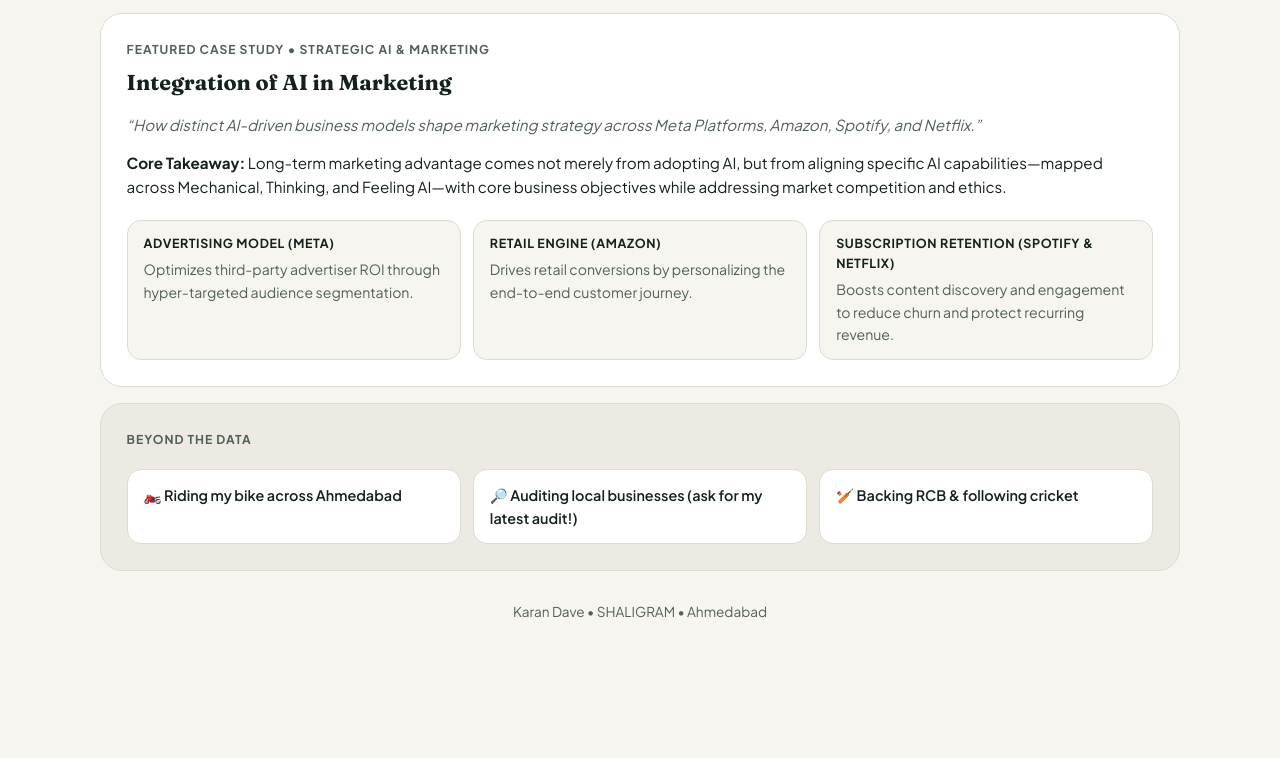
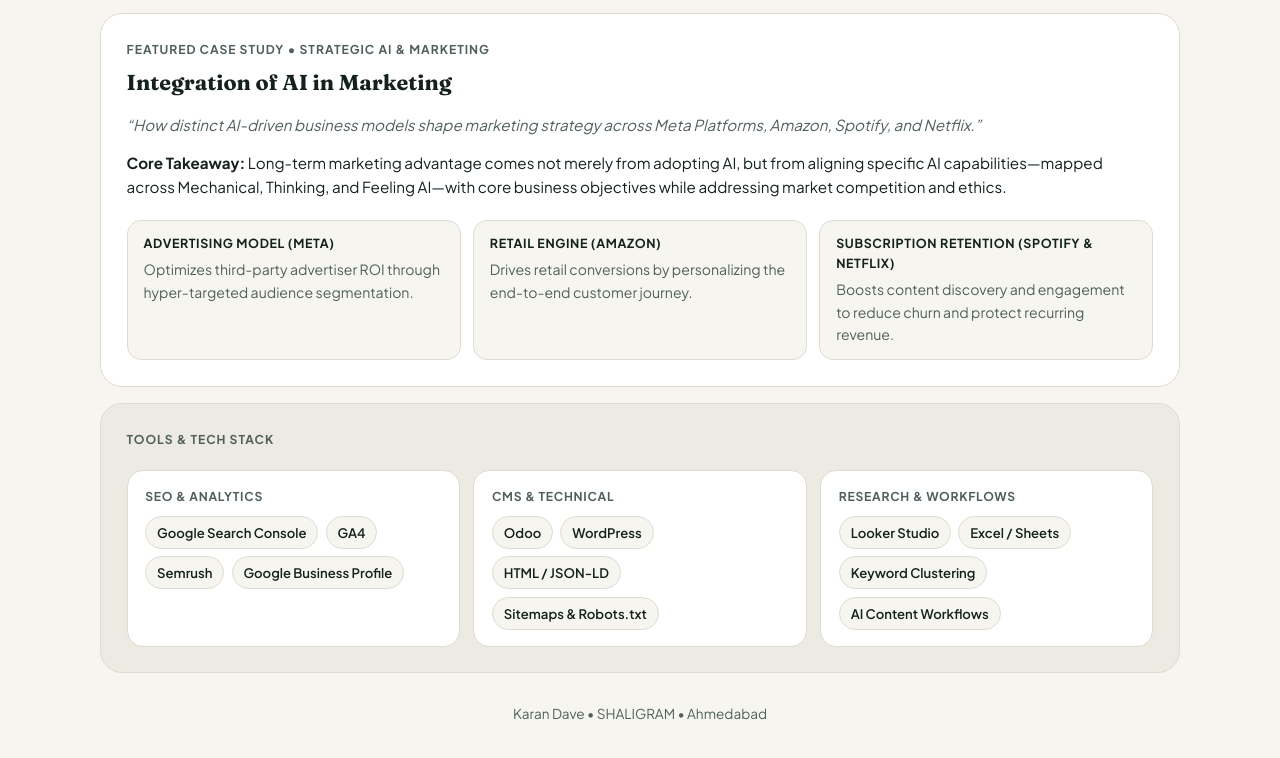
Before and after one commit to karandave-seo/karandave-seo.github.io, a plain HTML site: page index.html in a window 1280 px wide. Shown: the part 868-1626 px from the top of the page. Before the commit the page ends 1552 px from the top, so only its background shows below. Drawn offline with Linux system fonts and the light colour scheme.

Commit message:
Revise styles and add Tech Stack section in index.html
Updated styles for stack grid and stack group components. Added a new Tools & Tech Stack section with tool pills.

```diff
--- a/index.html
+++ b/index.html
@@ -336,20 +336,45 @@
       margin-bottom: 0.25rem;
     }
 
-    .off-grid {
+    /* Tools & Tech Stack Tile */
+    .stack-grid {
       display: grid;
       grid-template-columns: repeat(3, 1fr);
-      gap: 0.75rem;
-      margin-top: 0.6rem;
+      gap: 0.85rem;
+      margin-top: 0.65rem;
     }
 
-    .off-chip {
+    .stack-group {
       background: var(--tile);
       border: 1px solid var(--line);
-      border-radius: 14px;
-      padding: 0.85rem 1rem;
-      font-size: 0.9rem;
+      border-radius: 16px;
+      padding: 1rem 1.1rem;
+    }
+
+    .stack-group-title {
+      display: block;
+      font-size: 0.76rem;
+      text-transform: uppercase;
+      letter-spacing: 0.06em;
+      font-weight: 700;
+      color: var(--muted);
+      margin-bottom: 0.6rem;
+    }
+
+    .tool-pills {
+      display: flex;
+      flex-wrap: wrap;
+      gap: 0.45rem;
+    }
+
+    .tool-pill {
+      background: var(--paper);
+      border: 1px solid var(--line);
+      color: var(--ink);
+      font-size: 0.82rem;
       font-weight: 600;
+      padding: 0.32rem 0.68rem;
+      border-radius: 999px;
     }
 
     /* Footer */
@@ -374,7 +399,7 @@
 
     @media (max-width: 860px) {
       .span-8, .span-6, .span-4 { grid-column: span 12; }
-      .metrics-row, .case-points, .off-grid { grid-template-columns: 1fr; }
+      .metrics-row, .case-points, .stack-grid { grid-template-columns: 1fr; }
       .top-links a:not(.pill-cta) { display: none; }
     }
   </style>
@@ -386,7 +411,7 @@
       <nav class="top-links">
         <a href="#work">Work</a>
         <a href="#research">Case Study</a>
-        <a href="#offclock">Off the Clock</a>
+        <a href="#stack">Tech Stack</a>
         <a href="https://www.linkedin.com/in/karan-dave-984a883a8/" target="_blank" rel="noopener noreferrer" class="pill-cta">LinkedIn</a>
       </nav>
     </header>
@@ -500,13 +525,37 @@
         </div>
       </section>
 
-      <!-- Beyond the Data Tile -->
-      <section id="offclock" class="tile tile-soft span-12">
-        <span class="eyebrow">Beyond the Data</span>
-        <div class="off-grid">
-          <div class="off-chip">🏍️ Riding my bike across Ahmedabad</div>
-          <div class="off-chip">🔎 Auditing local businesses (ask for my latest audit!)</div>
-          <div class="off-chip">🏏 Backing RCB &amp; following cricket</div>
+      <!-- Tools & Tech Stack Tile -->
+      <section id="stack" class="tile tile-soft span-12">
+        <span class="eyebrow">Tools &amp; Tech Stack</span>
+        <div class="stack-grid">
+          <div class="stack-group">
+            <span class="stack-group-title">SEO &amp; Analytics</span>
+            <div class="tool-pills">
+              <span class="tool-pill">Google Search Console</span>
+              <span class="tool-pill">GA4</span>
+              <span class="tool-pill">Semrush</span>
+              <span class="tool-pill">Google Business Profile</span>
+            </div>
+          </div>
+          <div class="stack-group">
+            <span class="stack-group-title">CMS &amp; Technical</span>
+            <div class="tool-pills">
+              <span class="tool-pill">Odoo</span>
+              <span class="tool-pill">WordPress</span>
+              <span class="tool-pill">HTML / JSON-LD</span>
+              <span class="tool-pill">Sitemaps &amp; Robots.txt</span>
+            </div>
+          </div>
+          <div class="stack-group">
+            <span class="stack-group-title">Research &amp; Workflows</span>
+            <div class="tool-pills">
+              <span class="tool-pill">Looker Studio</span>
+              <span class="tool-pill">Excel / Sheets</span>
+              <span class="tool-pill">Keyword Clustering</span>
+              <span class="tool-pill">AI Content Workflows</span>
+            </div>
+          </div>
         </div>
       </section>
     </main>
@@ -522,8 +571,8 @@
 
   <script>
     const topbar = document.getElementById('topbar');
-    const maxScroll = 140; // pixels to reach full frosted translucency
-    const minAlpha = 0.78; // floor opacity so text stays crisp and readable
+    const maxScroll = 140;
+    const minAlpha = 0.78;
 
     function updateTopbarOnScroll() {
       const progress = Math.min(window.scrollY / maxScroll, 1);
```
